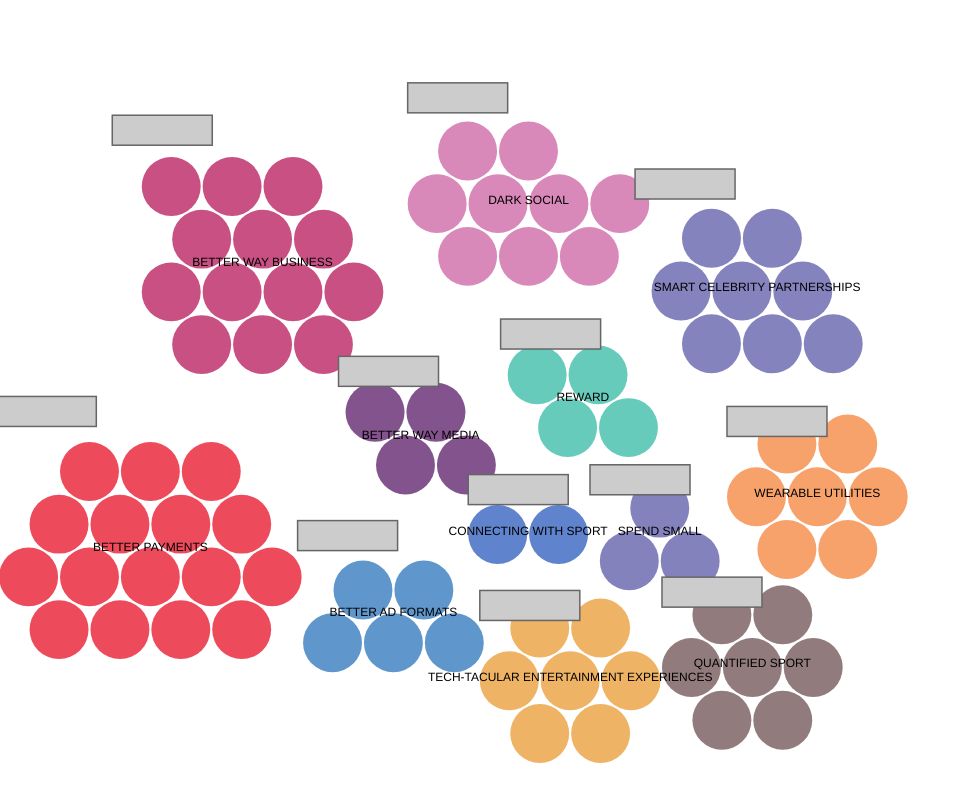
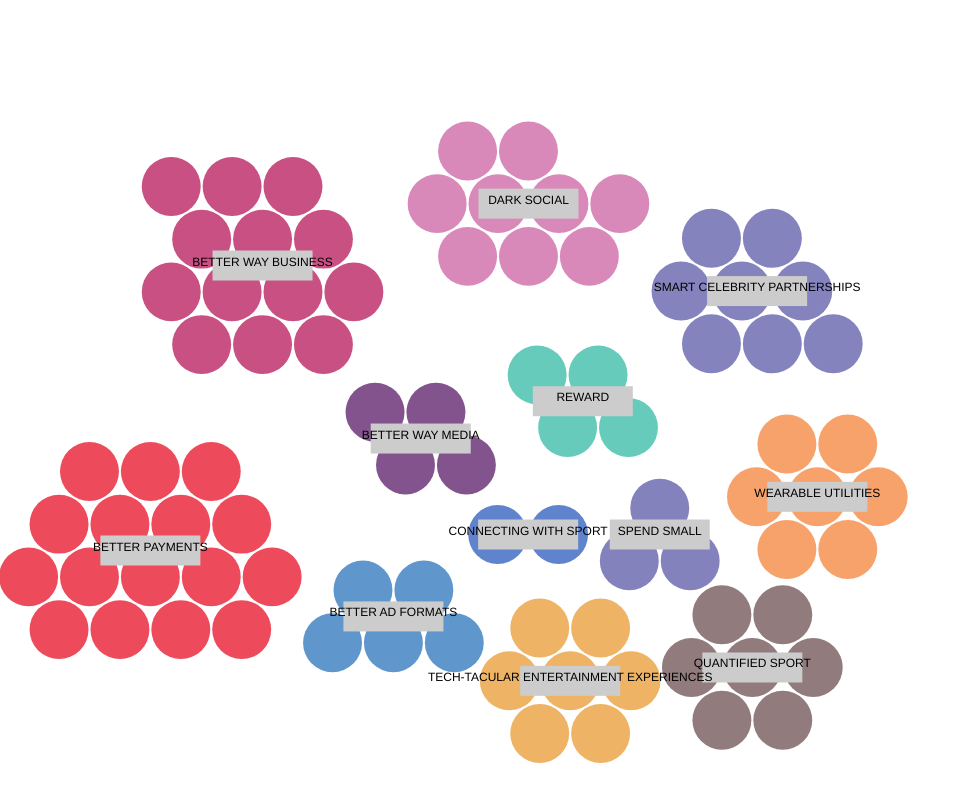
Before and after one commit to caperrault/ZoomablePack-, a plain HTML site: page index.html in a window 1280 px wide. Shown: the part 101-902 px from the top of the page, without its empty margins (0-971 px from the left). Drawn offline with nearby package versions, Linux system fonts and the light colour scheme.

Commit message:
boxes centered

```diff
--- a/index.html
+++ b/index.html
@@ -100,7 +100,7 @@ d3.json("trends.json", function(error, root) {
       })
       .on("click", function(d) { if (focus !== d) zoom(d), d3.event.stopPropagation();});
 
-      var rect = svg.selectAll("rect")
+  var rect = svg.selectAll("rect")
           .data(nodes)
           .enter()
           .append("svg:rect")
@@ -109,14 +109,7 @@ d3.json("trends.json", function(error, root) {
           .style("display", function(d) { return d.parent === root ? null : "none"; })
           .style("fill", "#ccc")
           .style("fill-opacity", 1)
-          .style("stroke", "#666")
-          .style("stroke-width", "1.5px");
-
-  /*var textRect = svg.append("textRect")
-                    .attr("width", 600)
-                    .attr("height", 20)
-                    .style("fill", "black");
-                  //  .style("display", function(d) { return d.parent === root ? null : "none"; });*/
+          .style("stroke-width", "0px");
 
   var text = svg.selectAll("text")
       .data(nodes)
@@ -160,8 +153,13 @@ d3.json("trends.json", function(error, root) {
     var k = diameter / v[2]; view = v;
     node.attr("transform", function(d) { return "translate(" + (d.x - v[0]) * k + "," + (d.y - v[1]) * k + ")"; });
     circle.attr("r", function(d) { return d.r * k; });
-    rect.attr("y", function(d) { return -d.r * k; });
-    rect.attr("x", function(d) { return -d.r * k; });
+    rect.attr("x", -50)
+    rect.attr("y", -15)
+  //  var bbox = text.node().getBBox();
+  //  rect.attr("x", bbox.x)
+  //  rect.attr("y", bbox.y)
+    //rect.attr("y", function(d) { return -d.r * k/4; });
+    //rect.attr("x", function(d) { return -d.r * k/4; });
   }
 });
 
```
